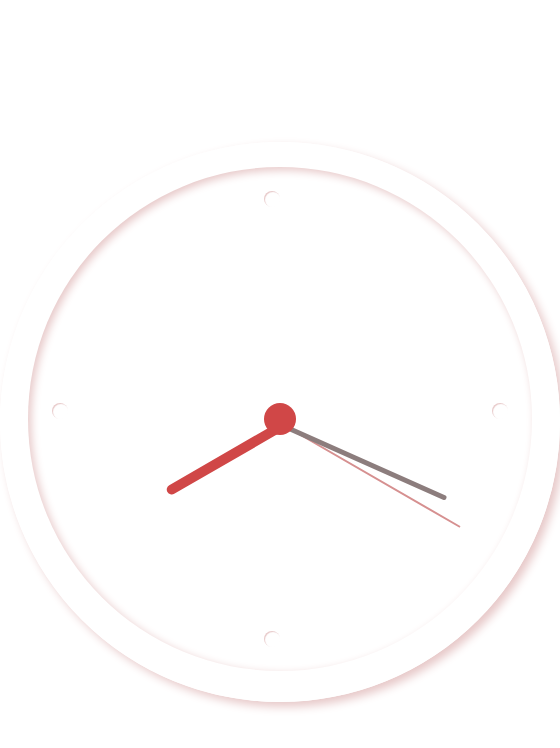
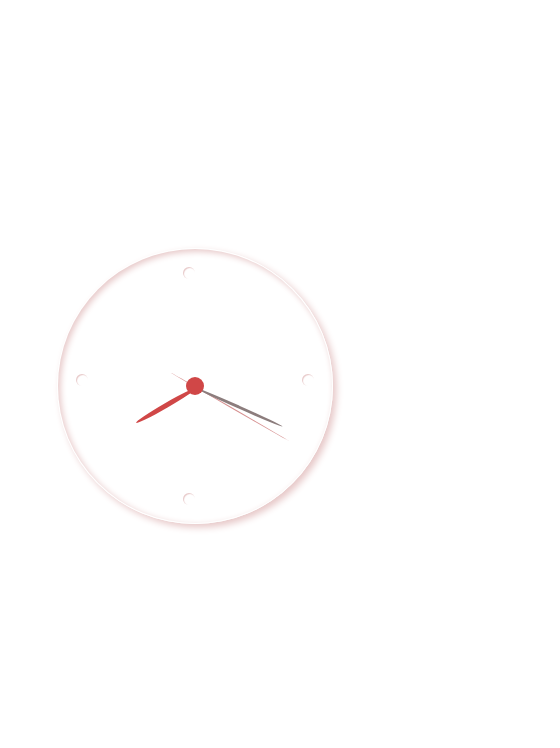
Before and after one commit to cterrasid/clock, a plain HTML site: page index.html in a window 390 px wide. Shown: the whole page, 560 px wide, since content can reach past the window. Drawn offline with Linux system fonts and the light colour scheme.

Commit message:
Improve styles with responsive design

```diff
--- a/styles.css
+++ b/styles.css
@@ -1,75 +1,92 @@
+:root {
+  --white: #ffffff;
+  --pale_pink: #e7c8c8;
+  --red: #d04747;
+  --medium_red: #d69090;
+  --grey: #8c7d7d;
+}
+
 * {
   box-sizing: border-box;
+  font-family: "Trebuchet MS", "Lucida Sans Unicode", "Lucida Grande",
+    "Lucida Sans", Arial, sans-serif;
+  font-size: 12px;
+  color: var(--grey);
   margin: 0;
   padding: 0;
 }
 
 body {
-  place-items: center;
   display: grid;
   font-size: 2rem;
+  grid-template-rows: 1fr 6rem;
   height: 100vh;
+  place-items: center;
+}
+
+small > span {
+  color: var(--red);
 }
 
 .clock {
+  border: 1px solid var(--white);
   border-radius: 50%;
-  border: 20px solid white;
-  box-shadow: 0.3rem 0.3rem 0.6rem #e7c8c8, -0.2rem -0.2rem 0.5rem #ffffff;
-  height: 35rem;
-  padding: 0.5rem;
+  box-shadow: 0.3rem 0.3rem 0.6rem var(--pale_pink),
+    -0.2rem -0.2rem 0.5rem var(--white);
+  height: 23rem;
   position: relative;
-  width: 35rem;
+  width: 23rem;
 }
 
 .clock-marker {
+  border-radius: 50%;
+  box-shadow: inset 0.2rem 0.2rem 0.5rem var(--pale_pink),
+    inset -0.2rem -0.2rem 0.5rem var(--white);
   display: grid;
+  height: 100%;
   place-items: center;
-  border-radius: 50%;
-  height: 100%;
   position: relative;
-  transform: translateY(-3px);
   width: 100%;
-  box-shadow: inset 0.2rem 0.2rem 0.5rem #e7c8c8,
-    inset -0.2rem -0.2rem 0.5rem #ffffff;
   z-index: 3;
 }
 
 .point {
-  background-color: #d04747;
+  background-color: var(--red);
   border-radius: 50%;
-  height: 2rem;
-  width: 2rem;
+  height: 1.5rem;
+  width: 1.5rem;
 }
 
 .marker {
   border-radius: 50%;
+  box-shadow: inset 0.2rem 0.2rem 0.5rem var(--pale_pink),
+    inset -0.2rem -0.2rem 0.5rem var(--white);
   height: 1rem;
+  position: absolute;
   width: 1rem;
-  position: absolute;
-  box-shadow: inset 0.2rem 0.2rem 0.5rem #e7c8c8,
-    inset -0.2rem -0.2rem 0.5rem #ffffff;
 }
 
 .marker:first-of-type,
 .marker:nth-of-type(2),
 .marker:nth-of-type(3),
 .marker:last-of-type {
-  box-shadow: inset 1px 1px 1px #e7c8c8, inset -1px -1px 1px #ffffff;
+  box-shadow: inset 1px 1px 1px var(--pale_pink),
+    inset -1px -1px 1px var(--white);
 }
 
 .marker:first-of-type {
+  right: 50%;
   top: 1.5rem;
-  right: 50%;
 }
 
 .marker:nth-of-type(2) {
+  bottom: 50%;
   left: 1.5rem;
-  bottom: 50%;
 }
 
 .marker:nth-of-type(3) {
+  bottom: 50%;
   right: 1.5rem;
-  bottom: 50%;
 }
 
 .marker:last-of-type {
@@ -78,7 +95,7 @@ body {
 }
 
 .hand {
-  border-radius: 999px;
+  border-radius: 50%;
   position: absolute;
   right: 50%;
   top: 50%;
@@ -89,23 +106,49 @@ body {
 }
 
 .second {
-  background-color: #d69090;
-  height: 2px;
-  width: 40%;
+  background-color: var(--medium_red);
+  height: 1px;
+  right: 40%;
+  transform-origin: 80%;
+  width: 50%;
   z-index: 0;
-  transform-origin: 100%;
 }
 
 .minute {
-  background-color: #8c7d7d;
-  height: 5px;
+  background-color: var(--grey);
+  height: 3px;
   width: 35%;
   z-index: 1;
 }
 
 .hour {
-  background-color: #d04747;
-  height: 10px;
+  background-color: var(--red);
+  height: 5px;
   width: 25%;
   z-index: 2;
 }
+
+@media (min-width: 1024px) {
+  .clock {
+    border-width: 2px;
+    height: 35rem;
+    width: 35rem;
+  }
+
+  .point {
+    height: 2rem;
+    width: 2rem;
+  }
+
+  .second {
+    height: 2px;
+  }
+
+  .minute {
+    height: 5px;
+  }
+
+  .hour {
+    height: 10px;
+  }
+}
```
